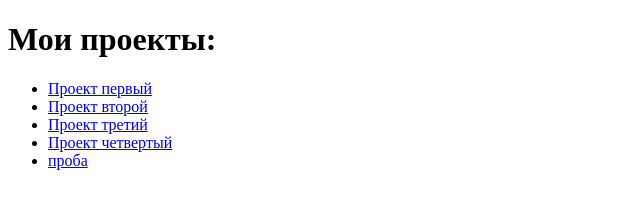
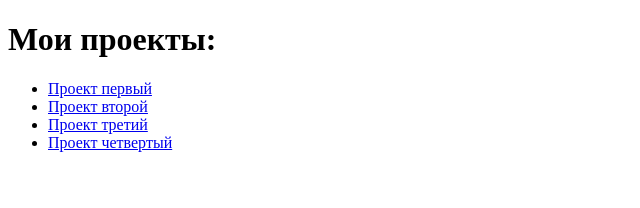
Before and after one commit to nataly-star/nataly-star.github.io, a plain HTML site: page index.html in a window 1280 px wide. Shown: the full height of the page, 0-640 px from the left. Drawn offline with Linux system fonts and the light colour scheme.

Commit message:
Update index.html

```diff
--- a/index.html
+++ b/index.html
@@ -14,7 +14,6 @@
 	<li><a href="project2/index.html">Проект второй</a></li>
 	<li><a href="project3/index.html">Проект третий</a></li>
 	<li><a href="project4/index.html">Проект четвертый</a></li>
-	<li><a href="https://codepen.io/anon/pen/JebLvP"> проба</a></li>
 </ul>
 </body>
 </html>
```
